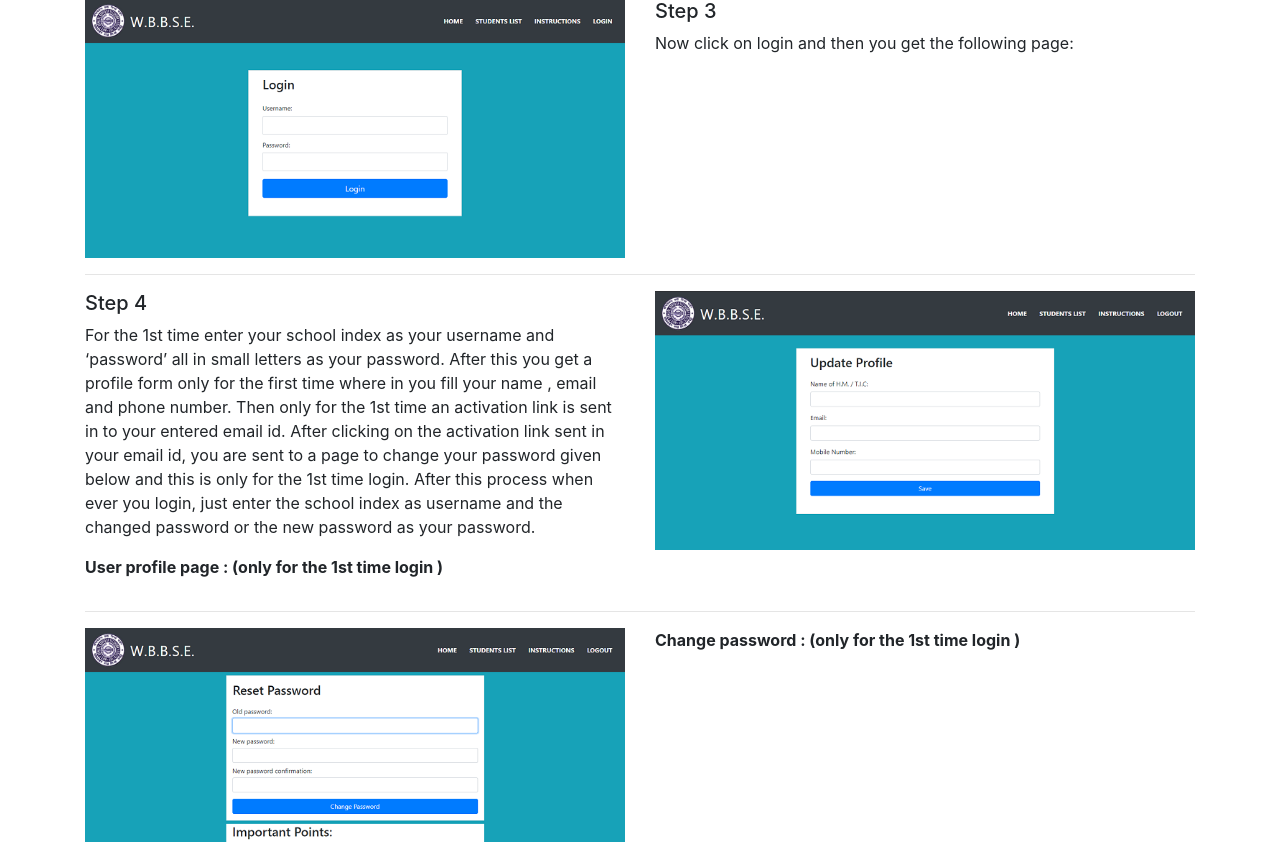
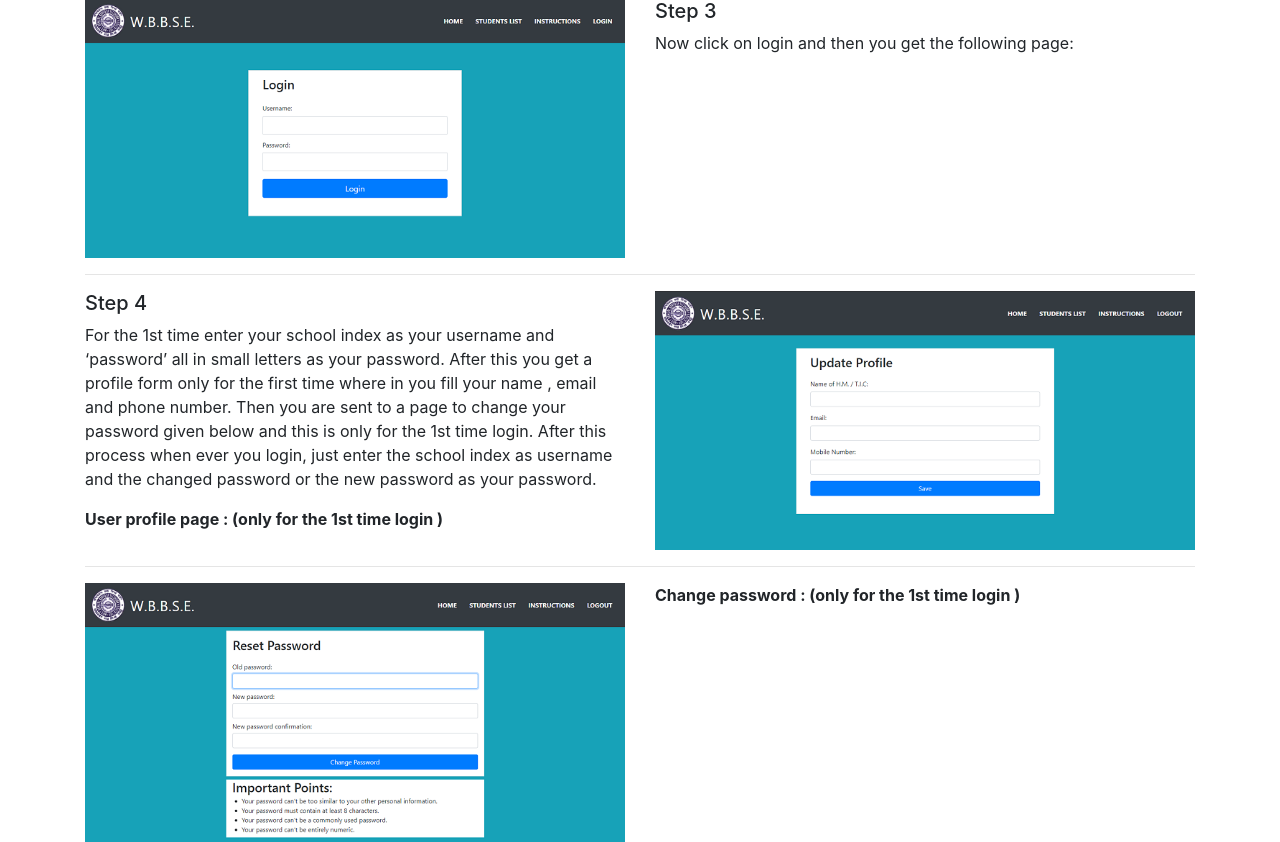
Before and after one commit to asishojha/django_test, a Django app: page /instructions/ in a window 1280 px wide. Shown: the part 514-1356 px from the top of the page. Run offline with Django 3.2, Linux system fonts and the light colour scheme; some libraries are stand-ins or nearby versions.

Commit message:
Remove Email Function

```diff
--- a/marks/admin.py
+++ b/marks/admin.py
@@ -28,9 +28,9 @@
         user.user_permissions.remove(update_permission)
         user.user_permissions.add(password_change_permission)
 
-        mail_subject = "Reset your Account's Password"
-        message = f"Hi {user.username}, as per your request, your password has been reset.\nPlease login to the site again and reset your password once again.\nTo Login into the website, please use following credentials:\nUsername: {user.username}\nPassword: password"
-        send_mail(mail_subject, message, settings.EMAIL_HOST_USER, [user.email])
+        # mail_subject = "Reset your Account's Password"
+        # message = f"Hi {user.username}, as per your request, your password has been reset.\nPlease login to the site again and reset your password once again.\nTo Login into the website, please use following credentials:\nUsername: {user.username}\nPassword: password"
+        # send_mail(mail_subject, message, settings.EMAIL_HOST_USER, [user.email])
 
         messages.success(request, f"Password of the school with index {user.username} has been reset to 'password'.")
         return redirect(reverse("admin:%s_%s_change" %(self.model._meta.app_label, self.model._meta.model_name), args=(pk,)))
--- a/marks/templates/instructions.html
+++ b/marks/templates/instructions.html
@@ -30,7 +30,7 @@
 		<div class="row my-3">
 			<div class="col-md-6">
 				<h5>Step 4</h5>
-				<p>For the 1st time enter your school index as your username and ‘password’ all in small letters as your password. After this you get a profile form only for the first time where in you fill your name , email and phone number. Then only for the 1st time an activation link is sent in to your entered email id. After clicking on the activation link sent in your email id, you are sent to a page to change your password given below and this is only for the 1st time login. After this process when ever you login, just enter the school index as username and the changed password or the new password as your password. </p>
+				<p>For the 1st time enter your school index as your username and ‘password’ all in small letters as your password. After this you get a profile form only for the first time where in you fill your name , email and phone number. Then you are sent to a page to change your password given below and this is only for the 1st time login. After this process when ever you login, just enter the school index as username and the changed password or the new password as your password. </p>
 				<p><strong>User profile page : (only for the 1st time login )</strong></p>
 			</div>
 			<div class="col-md-6">
--- a/marks/urls.py
+++ b/marks/urls.py
@@ -1,6 +1,6 @@
 from django.conf.urls import url
 from django.urls import path
-from .views import home , logout_view , login_view, students, change_password, school_profile, activate, reset_password, instructions
+from .views import home , logout_view , login_view, students, school_profile, reset_password, instructions
 from .preview import StudentFormPreview
 from .forms import StudentForm
 
@@ -13,8 +13,8 @@
     path('students/', students, name='students'),
     path('student/<slug:rollno>/', StudentFormPreview(StudentForm), name='student'),
     path('update-school-profile/', school_profile, name='school_profile'),
-	path('change-password/', change_password, name='change_password'),
+	# path('change-password/', change_password, name='change_password'),
 	path('reset-password/', reset_password, name='reset_password'),
     path('instructions/', instructions, name='instructions'),
-    path('activate/<slug:uidb64>/<slug:token>/', activate, name='activate'),
+    # path('activate/<slug:uidb64>/<slug:token>/', activate, name='activate'),
 ]
--- a/marks/views.py
+++ b/marks/views.py
@@ -37,7 +37,7 @@
 				if not user.has_perm('marks.can_change_password'):
 					return redirect('marks:students')
 				else:
-					return redirect('marks:change_password')
+					return redirect('marks:reset_password')
 			except SchoolProfile.DoesNotExist:
 				return redirect("marks:school_profile")
 	return render(request, "accounts/form.html", {
@@ -53,12 +53,15 @@
 @login_required
 @no_update_pemission
 def school_profile(request):
+	user = request.user
 	try:
 		profile = request.user.schoolprofile
-		return redirect('marks:change_password')
+		if not user.has_perm('marks.can_change_password'):
+			return redirect('marks:students')
+		else:
+			return redirect('marks:reset_password')
 	except SchoolProfile.DoesNotExist:
 		pass
-	user = request.user
 	form = SchoolProfileForm()
 	if request.method == 'POST':
 		form = SchoolProfileForm(request.POST)
@@ -70,27 +73,27 @@
 			user.save()
 			permission = Permission.objects.get(codename='can_change_password')
 			user.user_permissions.add(permission)
-			return redirect('marks:change_password')
+			return redirect('marks:reset_password')
 	context = {
 		'form': form
 	}
 	return render(request, 'school-profile.html', context)
 
-@login_required
-@no_update_pemission
-def activate(request, uidb64, token):
-	try:
-		uid = force_text(urlsafe_base64_decode(uidb64))
-		user = User.objects.get(pk=uid)
-	except:
-		user = None
+# @login_required
+# @no_update_pemission
+# def activate(request, uidb64, token):
+# 	try:
+# 		uid = force_text(urlsafe_base64_decode(uidb64))
+# 		user = User.objects.get(pk=uid)
+# 	except:
+# 		user = None
 
-	if user is not None and account_activation_token.check_token(user, token):
-		# change_password_permission = Permission.objects.get(codename='can_change_password')
-		if request.user == user:
-			# user.user_permissions.remove(change_password_permission)
-			return redirect('marks:reset_password')
-	return HttpResponse('Activation Link Invalid')
+# 	if user is not None and account_activation_token.check_token(user, token):
+# 		# change_password_permission = Permission.objects.get(codename='can_change_password')
+# 		if request.user == user:
+# 			# user.user_permissions.remove(change_password_permission)
+# 			return redirect('marks:reset_password')
+# 	return HttpResponse('Activation Link Invalid')
 
 @login_required
 @no_update_pemission
@@ -113,23 +116,23 @@
 	}
 	return render(request, 'accounts/reset-password.html', context)
 
-@login_required
-@no_update_pemission
-@has_schoolprofile
-def change_password(request):
-	current_site = get_current_site(request)
-	mail_subject = "Activate your account"
-	message = render_to_string('accounts/account_activation_email.html', {
-		'user': request.user,
-		'domain': current_site.domain,
-		'uid': urlsafe_base64_encode(force_bytes(request.user.pk)),
-		'token': account_activation_token.make_token(request.user),
-	})
-	send_mail(mail_subject, message, settings.EMAIL_HOST_USER, [request.user.email])
-	context = {
-		'user': request.user
-	}
-	return render(request, 'accounts/change-password.html', context)
+# @login_required
+# @no_update_pemission
+# @has_schoolprofile
+# def change_password(request):
+# 	current_site = get_current_site(request)
+# 	mail_subject = "Activate your account"
+# 	message = render_to_string('accounts/account_activation_email.html', {
+# 		'user': request.user,
+# 		'domain': current_site.domain,
+# 		'uid': urlsafe_base64_encode(force_bytes(request.user.pk)),
+# 		'token': account_activation_token.make_token(request.user),
+# 	})
+# 	send_mail(mail_subject, message, settings.EMAIL_HOST_USER, [request.user.email])
+# 	context = {
+# 		'user': request.user
+# 	}
+# 	return render(request, 'accounts/change-password.html', context)
 
 def home(request):
 	return render(request, 'home.html')
```
Also changed, not shown: wbdata/settings.py (+7 -7 lines).
